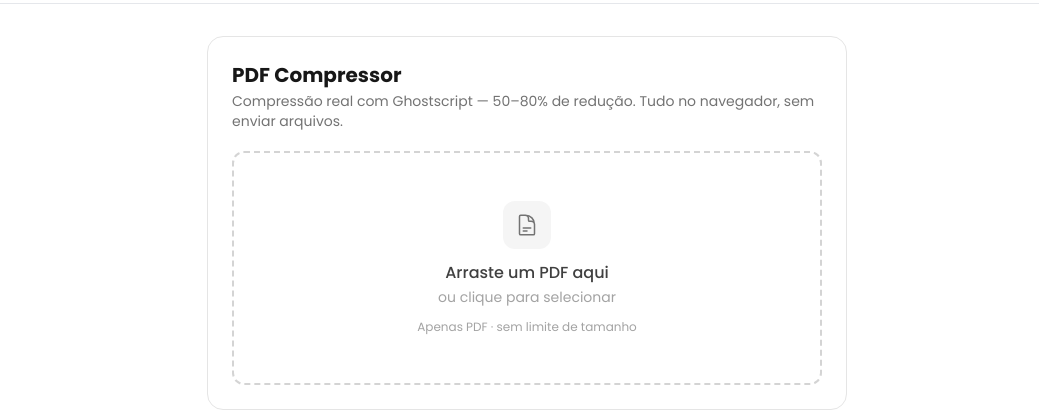
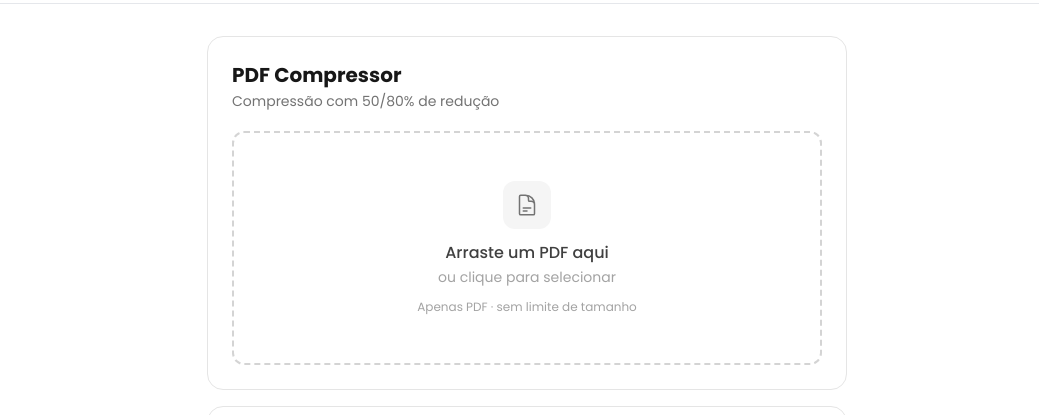
Before and after one commit to thalesvpacheco-sys/grifo-tools, a plain HTML site: page tools/pdf-compressor/index.html in a window 1280 px wide. Shown: the part 53-468 px from the top of the page, without its empty margins (113-1152 px from the left). Drawn offline with nearby package versions, Linux system fonts and the light colour scheme.

Commit message:
Copy Compressor

```diff
--- a/tools/pdf-compressor/index.html
+++ b/tools/pdf-compressor/index.html
@@ -74,7 +74,7 @@
     <div class="rounded-2xl border border-neutral-200 bg-white p-6 space-y-5">
       <div>
         <h1 class="text-xl font-bold text-neutral-900">PDF Compressor</h1>
-        <p class="text-sm text-neutral-500 mt-0.5">Compressão real com Ghostscript — 50–80% de redução. Tudo no navegador, sem enviar arquivos.</p>
+        <p class="text-sm text-neutral-500 mt-0.5">Compressão com 50/80% de redução</p>
       </div>
 
       <!-- Drop zone -->
```
